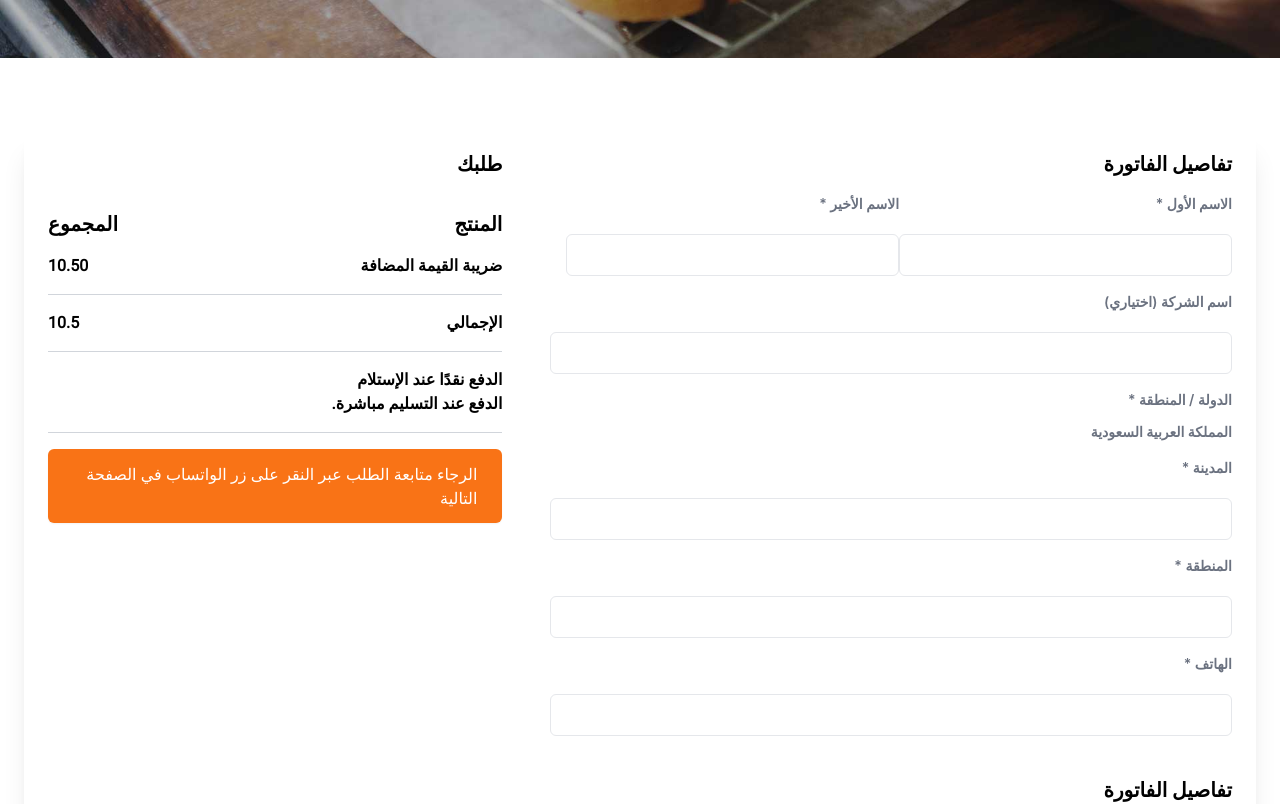
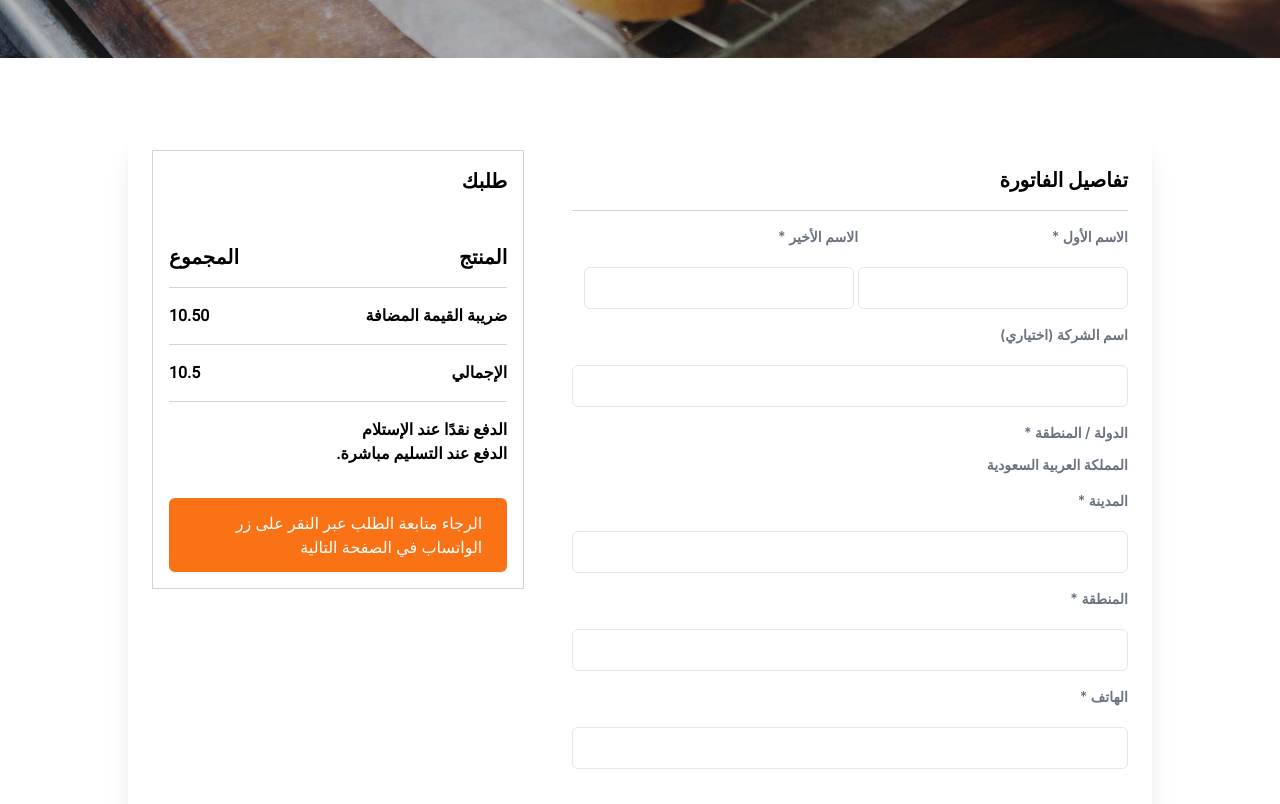
Before and after one commit to ninaismail/mykmalmajdalnextjs, a Next.js app: page /checkout in a window 1280 px wide. Shown: the part 640-1444 px from the top of the page. Built offline with nearby package versions, Linux system fonts and the light colour scheme.

Commit message:
design is done checkout and cart

```diff
--- a/pages/checkout.js
+++ b/pages/checkout.js
@@ -29,10 +29,10 @@ function CheckoutPage(props) {
       <ProductsHeroSecion image="/cartbg.jpg" title="نسعد في
 خدمتك دائماً..."/>
 
-<div className="mx-6 shadow-xl" style={{"margin-top": "-100px"}}>
+<div className="mx-auto shadow-xl w-4/5" style={{"margin-top": "-100px"}}>
     <div class="flex flex-col w-full mx-auto md:flex-row py-4 px-6">
         <div class="lg:w-3/5 w-full">
-            <h2 class="mb-4 font-bold md:text-xl text-heading">تفاصيل الفاتورة </h2>
+            <h2 class="mb-4 font-bold md:text-xl text-heading py-4 border-b border-gray-300">تفاصيل الفاتورة </h2>
             <form class="w-full mx-auto" method="post" action>
             <div class="space-x-0 lg:flex lg:space-x-4">
                 <div class="w-full lg:w-1/2">
@@ -40,14 +40,14 @@ function CheckoutPage(props) {
                     </label>
                     <input name="firstName" type="text"
                     className="w-full px-4 py-2 mt-2 border rounded-md focus:outline-none
-                    focus:ring-1 focus:ring-orange-700"/>
+                    focus:ring-1 focus:ring-orange-700"required/>
                 </div>
                 <div class="w-full lg:w-1/2 ">
                     <label for="firstName" class="block mb-3 text-sm font-semibold text-gray-500">الاسم الأخير *
                     </label>
                     <input name="Last Name" type="text"
-                    className="w-full px-4 py-2 mt-2 border rounded-md focus:outline-none
-                    focus:ring-1 focus:ring-orange-700"/>
+                    className="w-full px-4 py-2 lg:mr-1 mr-0 mt-2 border rounded-md focus:outline-none
+                    focus:ring-1 focus:ring-orange-700"required/>
                 </div>
             </div>
                 <div class="mt-4 w-full">
@@ -56,7 +56,7 @@ function CheckoutPage(props) {
                     اسم الشركة (اختياري)</label>
                     <input name="company" type="text"
                     className="w-full px-4 py-2 mt-2 border rounded-md focus:outline-none
-                    focus:ring-1 focus:ring-orange-700"/>
+                    focus:ring-1 focus:ring-orange-700"required/>
                 </div>
                 <div class="mt-4 w-full">
                     <label class="block mb-3 text-sm font-semibold text-gray-500">
@@ -70,7 +70,7 @@ function CheckoutPage(props) {
                     المدينة *</label>
                     <input name="city" type="text"
                     className="w-full px-4 py-2 mt-2 border rounded-md focus:outline-none
-                    focus:ring-1 focus:ring-orange-700"/>
+                    focus:ring-1 focus:ring-orange-700"required/>
                 </div>
                 <div class="mt-4 w-full">
                     <label for="region"
@@ -78,14 +78,14 @@ function CheckoutPage(props) {
                     المنطقة *</label>
                     <input name="region" type="text"
                     className="w-full px-4 py-2 mt-2 border rounded-md focus:outline-none
-                    focus:ring-1 focus:ring-orange-700"/>
+                    focus:ring-1 focus:ring-orange-700"required/>
                 </div>
                 <div class="w-full mt-4">
                     <label for="phone" class="block mb-3 text-sm font-semibold text-gray-500">
                     الهاتف *</label>
                     <input name="phone" type="text"
                     className="w-full px-4 py-2 mt-2 border rounded-md focus:outline-none
-                    focus:ring-1 focus:ring-orange-700"/>
+                    focus:ring-1 focus:ring-orange-700"required/>
                 </div>
                 <div class="w-full mt-4 relative pt-3 xl:pt-6">
                     <h2 class="mb-4 font-bold md:text-xl text-heading ">تفاصيل الفاتورة
@@ -99,15 +99,15 @@ function CheckoutPage(props) {
                 </div>
             </form>
         </div>
-        <div class="w-full mr-0 lg:mr-12 lg:w-2/5">
+        <div class="w-full h-full mr-0 lg:mr-12 lg:w-2/5 border border-gray-300 p-4">
             <div class="pt-12 md:pt-0 2xl:ps-4">
-                <h2 class="text-xl font-bold">طلبك </h2>
-                <div class="mt-8 flex justify-between items-center">
+                <h2 class="text-xl font-bold">طلبك</h2>
+                <div class="mt-8 flex justify-between items-center py-4 border-b border-gray-300">
                     <h2 class="font-Roboto text-xl font-bold">المنتج</h2>
                     <h2 class="font-Roboto text-xl font-bold">المجموع</h2>
                 </div>
                     {items.map((item) => (
-                    <div class="mt-8 flex justify-between items-center font-semibold">
+                    <div class="flex justify-between items-center py-4 font-semibold border-b border-gray-300">
                     <div><h2>{item.title}</h2><p>{quantity}</p></div>
                     <div><p>{item.price}</p></div>
                     </div>
@@ -117,7 +117,7 @@ function CheckoutPage(props) {
                     <h2>ضريبة القيمة المضافة</h2><p>10.50</p></div>
                 <div class="flex items-center justify-between w-full py-4 font-Roboto font-bold border-b border-gray-300">
                     <h2>الإجمالي</h2><p>{cartTotal + 10.50}</p></div>
-                <div class="w-full py-4 font-Roboto font-bold border-b border-gray-300">
+                <div class="w-full py-4 font-Roboto font-bold">
                     <h2>الدفع نقدًا عند الإستلام</h2>
                     <p class="ml-2">الدفع عند التسليم مباشرة.</p></div>
                 <div class="mt-4">
--- a/pages/my-shopping-cart.js
+++ b/pages/my-shopping-cart.js
@@ -28,7 +28,7 @@ function CartPage(props) {
       <p>لا يوجد لديك منتجات في السلّة.</p>
       </div>
     } else (
-      content = <div className="mx-6 shadow-xl" style={{"margin-top": "-200px"}}>
+      content = <div className="mx-auto shadow-xl w-4/5" style={{"margin-top": "-100px"}}>
       <div className="py-6 px-4 sm:px-6">
           <h1 className="text-lg font-bold pb-4">منتجاتك</h1>
           <ul className="divide-y divide-gray-200">
```
